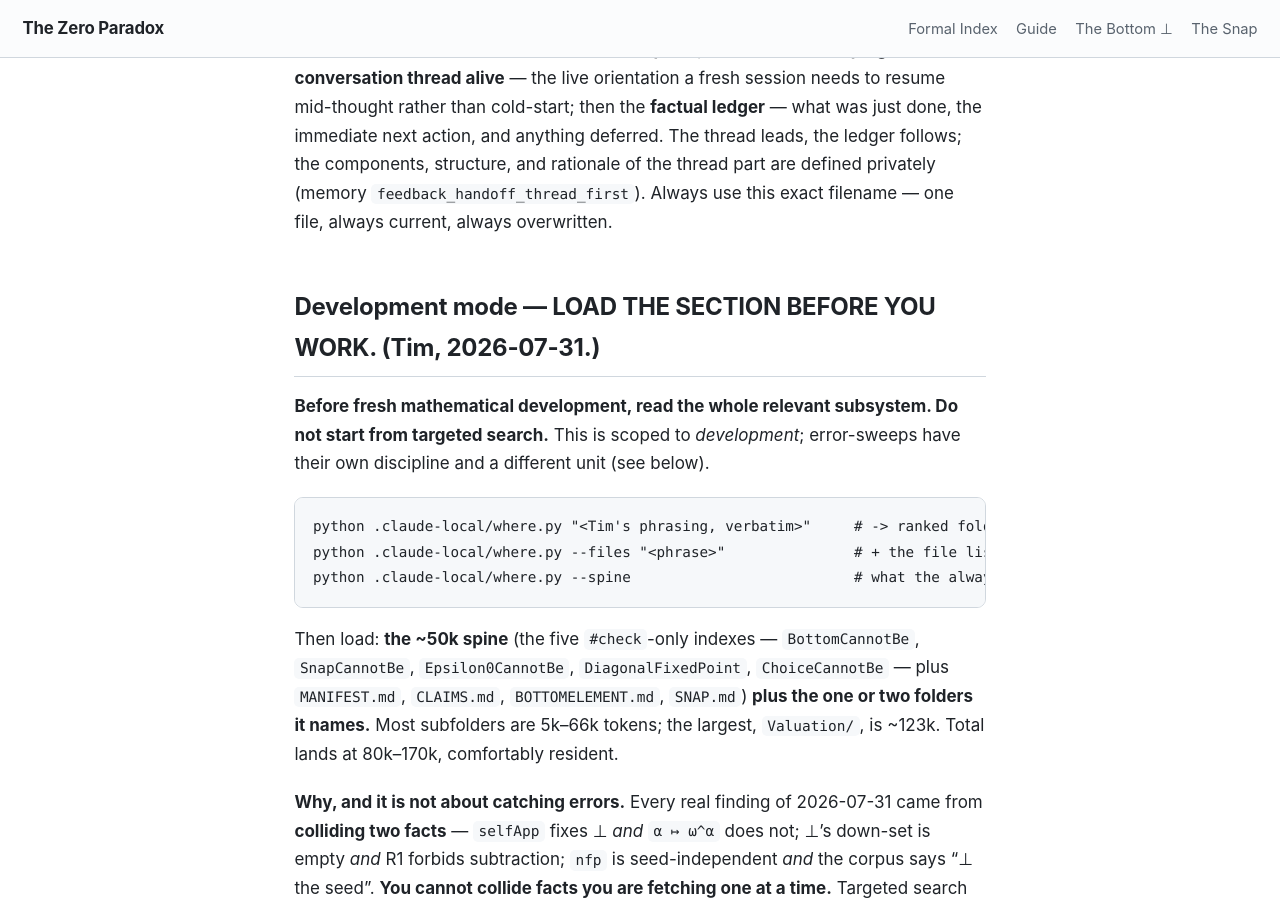
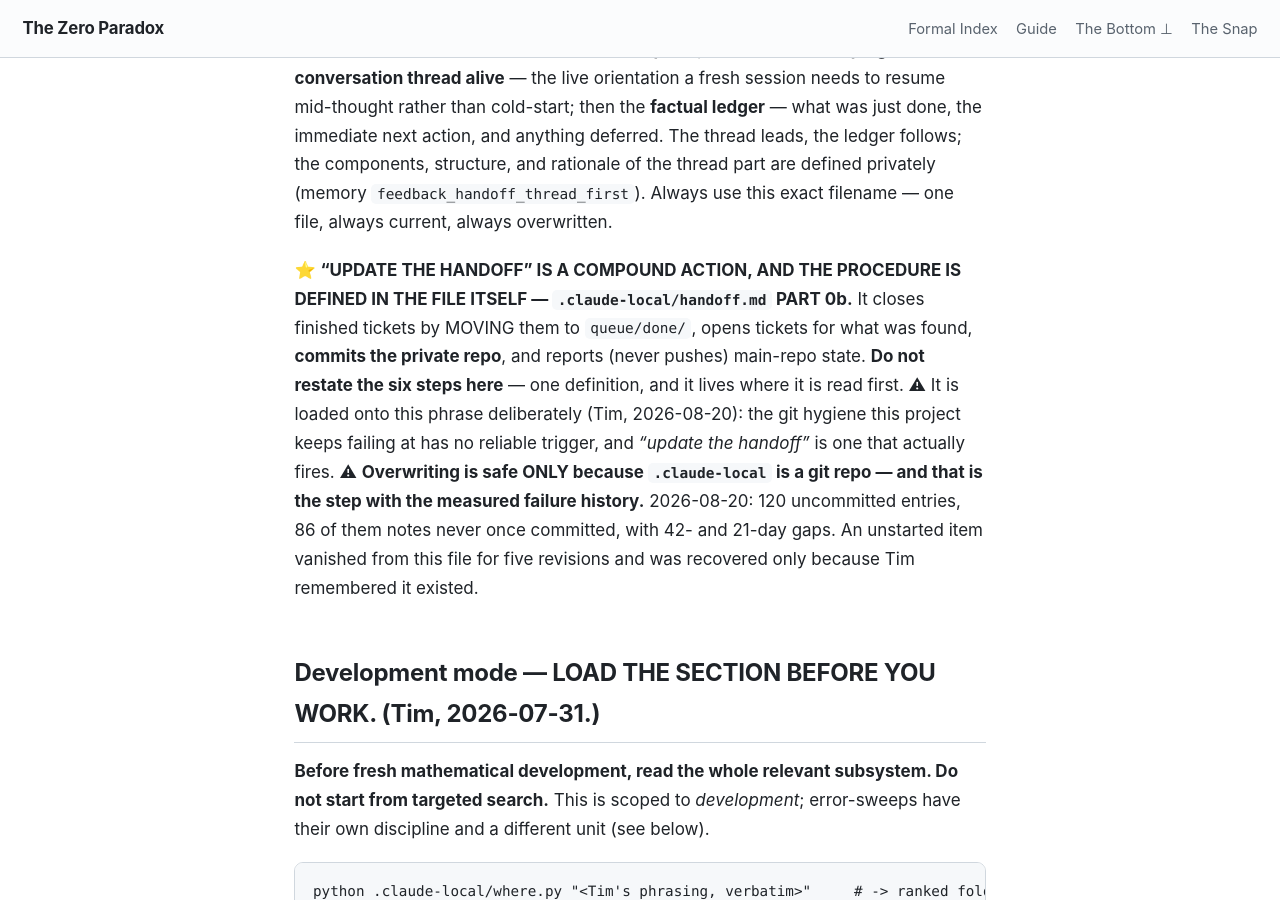
Before and after one commit to timbrigham/ZeroParadox, a Jekyll site: the page built from CLAUDE.md, in a window 1280 px wide and 900 px high, scrolled down 97354 px. Built offline with Jekyll 4.4.1, drawn with Linux system fonts in a browser that asks for light colours; our own code applies the rules of GitHub Pages for plain Markdown files.

Commit message:
Wire the handoff-update trigger to the git hygiene that has none
Tim: he is religious about saying update the handoff, and the git actions we keep failing at - committing the private repo, closing finished work - have no reliable trigger at all. Loading the payload onto a phrase that already fires is free.

The six steps live in handoff.md PART 0b, not here: one definition, in the file that is read first and deliberately. CLAUDE.md gets a pointer plus the measurement that justifies it.

Deliberately NOT in the compound action: pushing. A push needs fresh review signals and wiring one into a routine phrase is the bypass reflex this file bans. Report state, let Tim decide.

```diff
--- a/CLAUDE.md
+++ b/CLAUDE.md
@@ -2306,6 +2306,17 @@ During working sessions, apply the Communication Quality Rubric to evaluate Tim'
 
 `.claude-local/handoff.md` is the standardized session state file. At the start of every session, read it first. At the end of every session (or before a planned context switch), overwrite it with the current state. It has **two parts, in order**: first, **keeping the conversation thread alive** — the live orientation a fresh session needs to resume mid-thought rather than cold-start; then the **factual ledger** — what was just done, the immediate next action, and anything deferred. The thread leads, the ledger follows; the components, structure, and rationale of the thread part are defined privately (memory `feedback_handoff_thread_first`). Always use this exact filename — one file, always current, always overwritten.
 
+⭐ **"UPDATE THE HANDOFF" IS A COMPOUND ACTION, AND THE PROCEDURE IS DEFINED IN THE FILE ITSELF —
+`.claude-local/handoff.md` PART 0b.** It closes finished tickets by MOVING them to `queue/done/`,
+opens tickets for what was found, **commits the private repo**, and reports (never pushes) main-repo
+state. **Do not restate the six steps here** — one definition, and it lives where it is read first.
+⚠ It is loaded onto this phrase deliberately (Tim, 2026-08-20): the git hygiene this project keeps
+failing at has no reliable trigger, and *"update the handoff"* is one that actually fires.
+⚠ **Overwriting is safe ONLY because `.claude-local` is a git repo — and that is the step with the
+measured failure history.** 2026-08-20: 120 uncommitted entries, 86 of them notes never once
+committed, with 42- and 21-day gaps. An unstarted item vanished from this file for five revisions and
+was recovered only because Tim remembered it existed.
+
 ## Development mode — LOAD THE SECTION BEFORE YOU WORK. (Tim, 2026-07-31.)
 
 **Before fresh mathematical development, read the whole relevant subsystem. Do not start from
```
